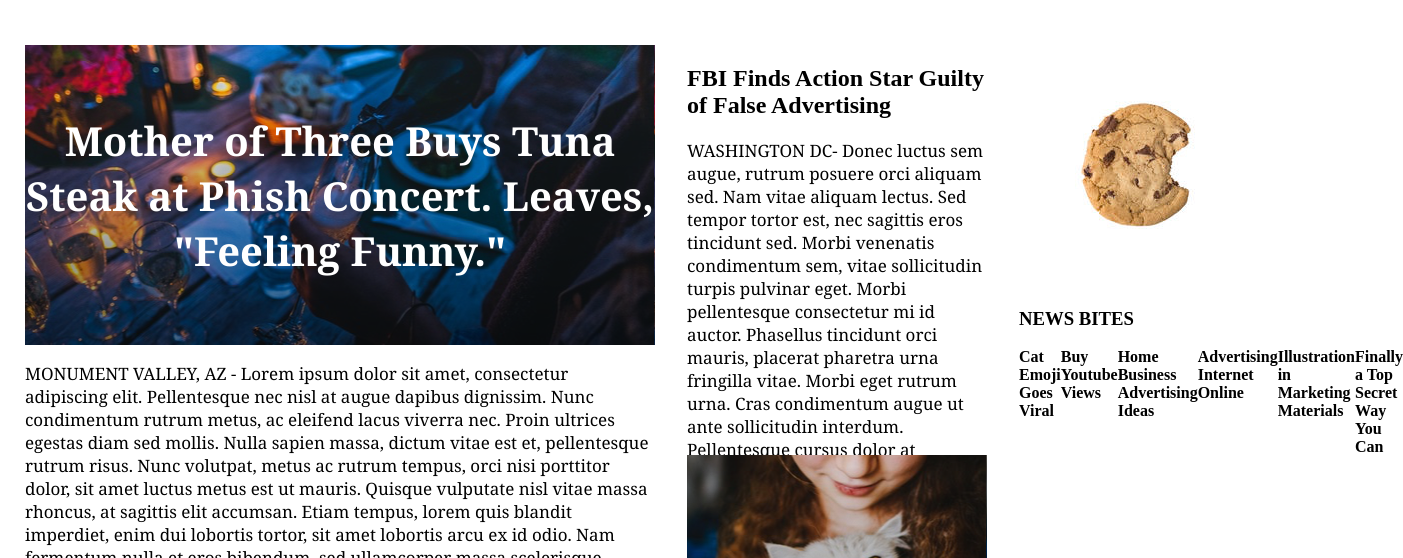
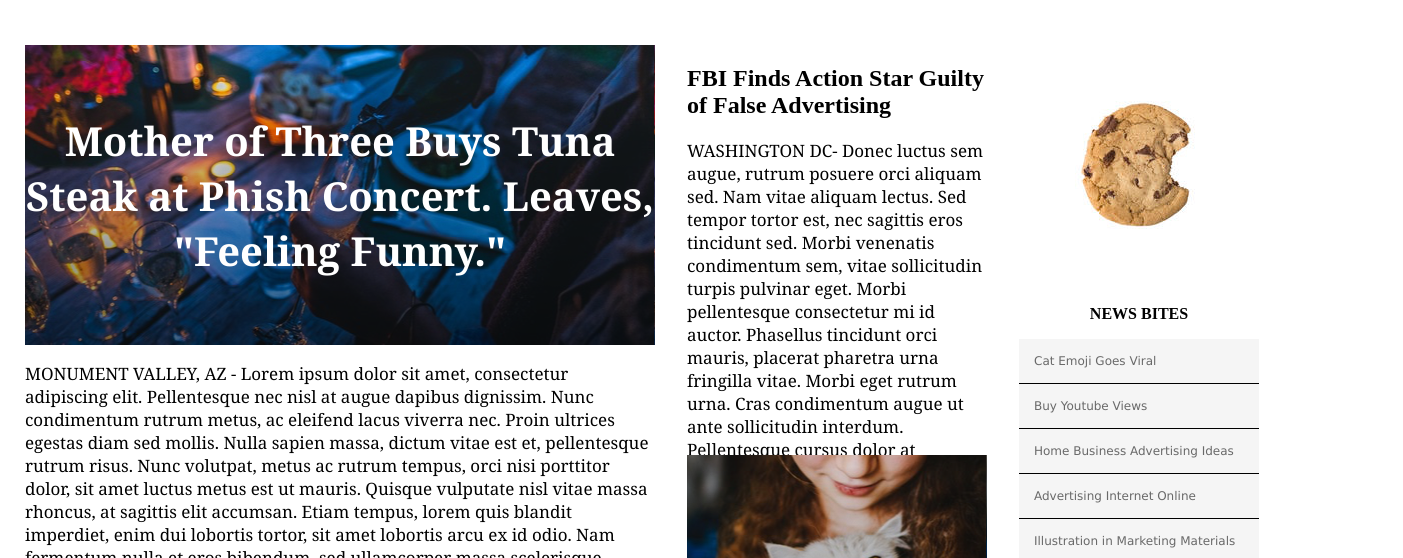
Before and after one commit to slape/mynews, a plain HTML site: page index.html in a window 1280 px wide. Shown: the part 94-652 px from the top of the page, 1403 px wide, since content can reach past the window. Drawn offline with Linux system fonts and the light colour scheme.

Commit message:
fixed newsbites

```diff
--- a/index.html
+++ b/index.html
@@ -70,12 +70,24 @@
               <h3>NEWS BITES</h3>
             </div>
             <div class="linkList">
+              <div class="listItem">
                 <span>Cat Emoji Goes Viral</span>
+              </div>
+              <div class="listItem">
                 <span>Buy Youtube Views</span>
+              </div>
+              <div class="listItem">
                 <span>Home Business Advertising Ideas</span>
+              </div>
+              <div class="listItem">
                 <span>Advertising Internet Online</span>
+              </div>
+              <div class="listItem">
                 <span>Illustration in Marketing Materials</span>
+              </div>
+              <div class="listItem">
                 <span>Finally a Top Secret Way You Can</span>
+              </div>
             </div>
 
           </div>
--- a/resources/style.css
+++ b/resources/style.css
@@ -116,13 +116,23 @@ nav span {
   flex-flow: column wrap;
 }
 
-.linkList span {
-  border-bottom: 1px;
+.newsBites h3 {
   font-size: 16px;
   font-weight: bold;
+  text-align: center;
 }
 
 .linkList {
+  background-color: WhiteSmoke;
+  color: DimGray;
   display: flex;
+  flex-wrap: wrap;
+}
 
+.listItem {
+  width: 220px;
+  font-family: Verdana;
+  font-size: 12px;
+  padding: 15px;
+  border-bottom: 1px solid black;
 }
```
Lines whose indentation alone changed are shown as unchanged.
